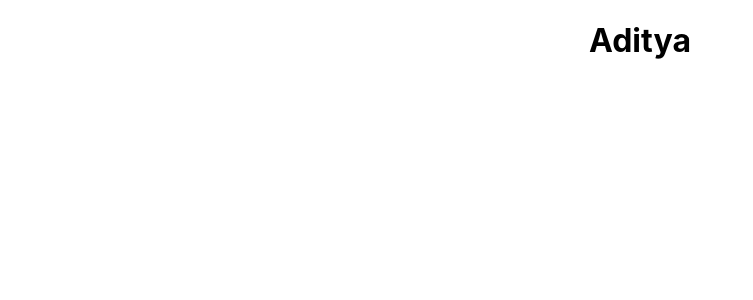
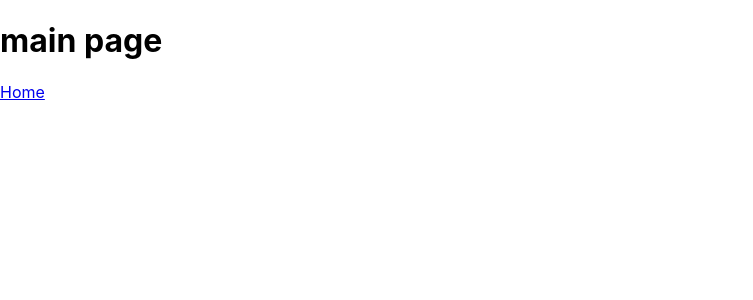
Before and after one commit to kishanlalchoudhary/48_Bit-Lords, a React (Create React App) app in the folder Main-React-App/bitlords/: page /mainpage in a window 1280 px wide. Shown: the top 300 px of the page, without its empty margins (0-753 px from the left). Built offline with nearby package versions, Linux system fonts and the light colour scheme.

Commit message:
react components

```diff
--- a/Main-React-App/bitlords/src/App.js
+++ b/Main-React-App/bitlords/src/App.js
@@ -1,12 +1,24 @@
 import logo from './logo.svg';
 import './App.css';
+import Mainpage from './Components/Mainpage';
+import Home from'./Components/Home'
+import {
+  BrowserRouter as Router,
+  Routes,
+  Route,
+  Link
+} from "react-router-dom";
 
 function App() {
   return (
-    <div className="App">
-
-      <h1>Aditya</h1>
-    </div>
+   <>
+   <Router>
+   <Routes>
+    <Route path='/mainpage' element={<Mainpage/>}/>
+    <Route path='/home' element={<Home/>}/>
+   </Routes>
+   </Router>
+   </>
   );
 }
 
--- /dev/null
+++ b/Main-React-App/bitlords/src/Components/Home.js
@@ -0,0 +1,11 @@
+import React from 'react'
+
+function Home() {
+  return (
+    <div>
+
+    </div>
+  )
+}
+
+export default Home
--- /dev/null
+++ b/Main-React-App/bitlords/src/Components/Mainpage.js
@@ -0,0 +1,14 @@
+import React from 'react'
+import {Link} from 'react-router-dom'
+
+function Mainpage() {
+  return (
+    <div>
+      <h1>main page</h1>
+      <Link to={'/home'}>Home</Link>
+
+    </div>
+  )
+}
+
+export default Mainpage
```
Also changed, not shown: Main-React-App/bitlords/src/Components/About.js (added), Main-React-App/bitlords/src/Components/Bicycle.js (added), Main-React-App/bitlords/src/Components/Bike.js (added), Main-React-App/bitlords/src/Components/Car.js (added), Main-React-App/bitlords/src/Components/Cargiving.js (added), Main-React-App/bitlords/src/Components/Caronrent.js (added), Main-React-App/bitlords/src/Components/Nev.js (added), Main-React-App/bitlords/src/Components/Profile.js (added).
